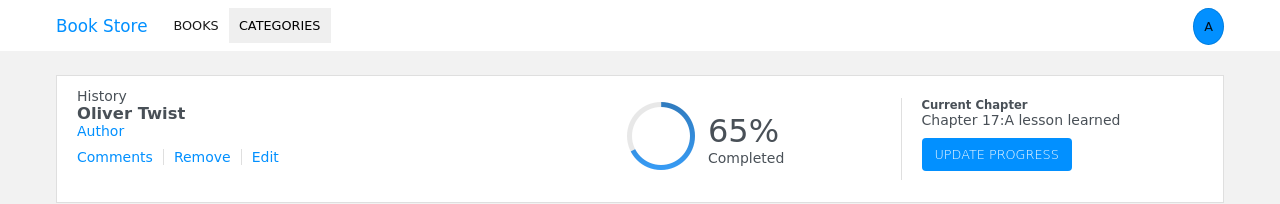
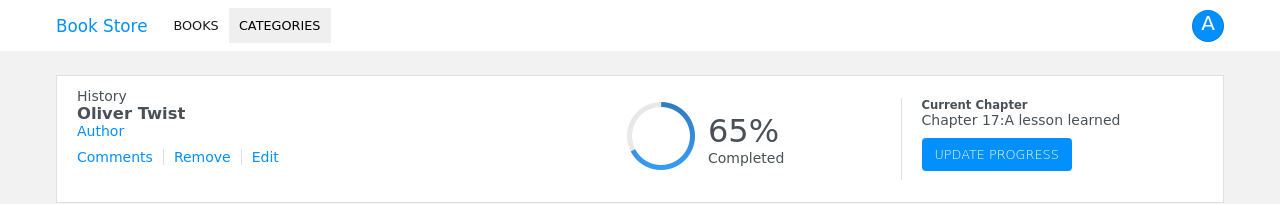
Before and after one commit to adejam/react-booklyb, a React (Create React App) app: page / in a window 1280 px wide. Shown: the top 204 px of the page. Built offline with nearby package versions, Linux system fonts and the light colour scheme.

Commit message:
fix: fix avatar style

```diff
--- a/src/css/main.css
+++ b/src/css/main.css
@@ -96,9 +96,13 @@
 .avatar {
   border-radius: 50%;
   border: 1px solid rgba(0, 0, 0, 0.125);
-  width: 15px;
-  height: 15px;
+  width: 32px;
+  height: 32px;
   background-color: #0290ff;
+  font-size: 20px;
+  color: #fff;
+  display: block;
+  padding: 0;
 }
 
 .navItemSelect:hover {
```
